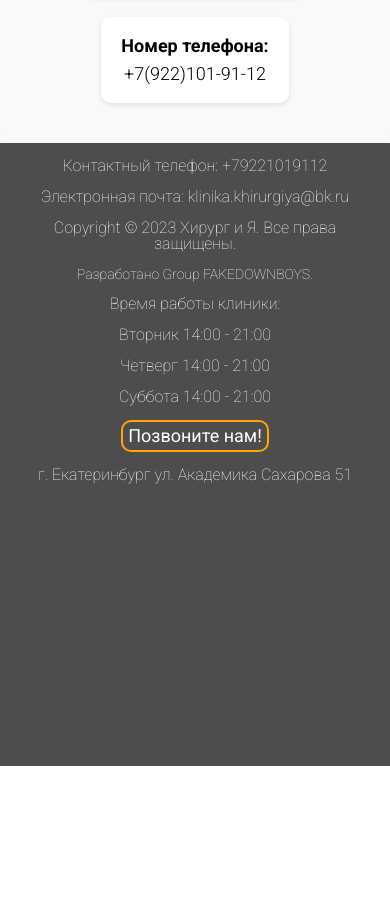
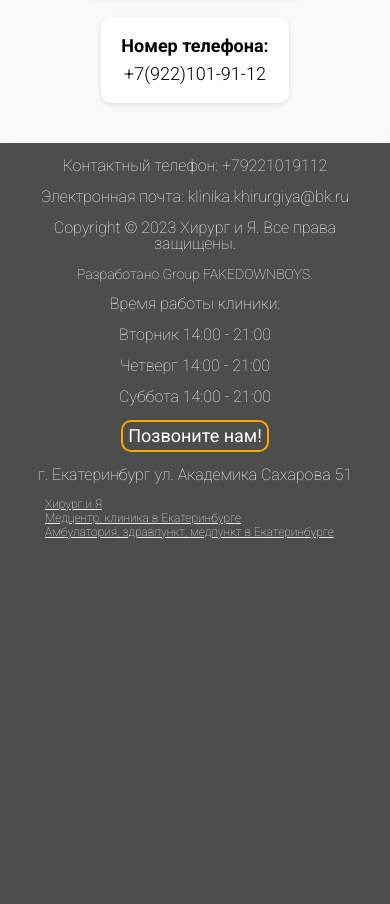
Before and after one commit to iBenji/klinika-khirurgiya-html, a plain HTML site: page contacts.html in a window 390 px wide. Shown: the part 1331-2235 px from the top of the page. Before the commit the page ends 2097 px from the top, so only its background shows below. Drawn offline with nearby package versions, Linux system fonts and the light colour scheme.

Commit message:
Update 3.3
Minor update requests

```diff
--- a/contacts.html
+++ b/contacts.html
@@ -80,8 +80,19 @@
                         <span>г. Екатеринбург, ул. Академика Сахарова 51</span>
                     </div>
                     <div class="contacts-block__maps">
-                            <div class="contacts-block__map-yandex" style="position:relative;overflow:hidden;"><a href="https://yandex.ru/maps/org/khirurg_i_ya/54144790768/?utm_medium=mapframe&utm_source=maps" style="color:#eee;font-size:12px;position:absolute;top:0px;">Хирург и Я</a><a href="https://yandex.ru/maps/54/yekaterinburg/category/medical_center_clinic/184106108/?utm_medium=mapframe&utm_source=maps" style="color:#eee;font-size:12px;position:absolute;top:14px;">Медцентр, клиника в Екатеринбурге</a><a href="https://yandex.ru/maps/54/yekaterinburg/category/ambulatory_care_centre_first_aid_post/184105950/?utm_medium=mapframe&utm_source=maps" style="color:#eee;font-size:12px;position:absolute;top:28px;">Амбулатория, здравпункт, медпункт в Екатеринбурге</a><iframe src="https://yandex.ru/map-widget/v1/?ll=60.515697%2C56.784608&mode=poi&poi%5Bpoint%5D=60.515469%2C56.784685&poi%5Buri%5D=ymapsbm1%3A%2F%2Forg%3Foid%3D54144790768&z=19.7" width="560" height="400" frameborder="1" allowfullscreen="true" style="position:relative;"></iframe></div>
-                        </div>
+                        <div class="contacts-block__map-yandex" style="position:relative;overflow:hidden;"><a
+                                href="https://yandex.ru/maps/org/khirurg_i_ya/54144790768/?utm_medium=mapframe&utm_source=maps"
+                                style="color:#eee;font-size:12px;position:absolute;top:0px;">Хирург и Я</a><a
+                                href="https://yandex.ru/maps/54/yekaterinburg/category/medical_center_clinic/184106108/?utm_medium=mapframe&utm_source=maps"
+                                style="color:#eee;font-size:12px;position:absolute;top:14px;">Медцентр, клиника в
+                                Екатеринбурге</a><a
+                                href="https://yandex.ru/maps/54/yekaterinburg/category/ambulatory_care_centre_first_aid_post/184105950/?utm_medium=mapframe&utm_source=maps"
+                                style="color:#eee;font-size:12px;position:absolute;top:28px;">Амбулатория, здравпункт,
+                                медпункт в Екатеринбурге</a><iframe
+                                src="https://yandex.ru/map-widget/v1/?ll=60.515697%2C56.784608&mode=poi&poi%5Bpoint%5D=60.515469%2C56.784685&poi%5Buri%5D=ymapsbm1%3A%2F%2Forg%3Foid%3D54144790768&z=19.7"
+                                width="560" height="400" frameborder="1" allowfullscreen="true"
+                                style="position:relative;"></iframe></div>
+                    </div>
                     <div class="contacts-block__working-hours">
                         <span class="contacts-block__label">Время работы:</span>
                         <span>Вторник: 14:00 - 21:00</span>
@@ -118,9 +129,18 @@
                 </div>
                 <div class="footer-location__content">
                     <address class="footer-text">г. Екатеринбург ул. Академика Сахарова 51</address>
-                    <div style="position:relative;overflow:hidden;"><iframe frameborder="0" width="100%" height="250"
-                            src="https://yandex.ru/map-widget/v1/?ll=60.515697%2C56.784608&mode=poi&poi%5Bpoint%5D=60.515469%2C56.784685&poi%5Buri%5D=ymapsbm1%3A%2F%2Forg%3Foid%3D54144790768&z=19.7"></iframe>
-                    </div>
+                    <div style="position:relative;overflow:hidden;"><a
+                            href="https://yandex.ru/maps/org/khirurg_i_ya/54144790768/?utm_medium=mapframe&utm_source=maps"
+                            style="color:#eee;font-size:12px;position:absolute;top:0px;">Хирург и Я</a><a
+                            href="https://yandex.ru/maps/54/yekaterinburg/category/medical_center_clinic/184106108/?utm_medium=mapframe&utm_source=maps"
+                            style="color:#eee;font-size:12px;position:absolute;top:14px;">Медцентр, клиника в
+                            Екатеринбурге</a><a
+                            href="https://yandex.ru/maps/54/yekaterinburg/category/ambulatory_care_centre_first_aid_post/184105950/?utm_medium=mapframe&utm_source=maps"
+                            style="color:#eee;font-size:12px;position:absolute;top:28px;">Амбулатория, здравпункт,
+                            медпункт в Екатеринбурге</a><iframe
+                            src="https://yandex.ru/map-widget/v1/?ll=60.515521%2C56.784662&mode=poi&poi%5Bpoint%5D=60.515469%2C56.784685&poi%5Buri%5D=ymapsbm1%3A%2F%2Forg%3Foid%3D54144790768&z=21"
+                            width="100%" height="400" frameborder="1" allowfullscreen="true"
+                            style="position:relative;"></iframe></div>
                 </div>
             </div>
         </footer>
--- a/css/style.css
+++ b/css/style.css
@@ -189,7 +189,7 @@ body {
     position: fixed;
     text-transform: uppercase;
     right: 20px;
-    bottom: 20px;
+    bottom: 5px;
     padding: 10px 20px;
     font-size: 14px;
     background-color: #4242425e;
@@ -199,6 +199,7 @@ body {
     border-radius: 3px;
     cursor: pointer;
     transition: border .2s ease-in-out;
+    z-index: 99;
 }
 
 #scrollToTopBtn:focus {
@@ -228,6 +229,9 @@ body {
     .header-burger__menu {
         display: block;
     }
+    .footer-location__content {
+        padding-bottom: 30px;
+    }
 }
 
 @media (max-width: 872px) {
@@ -254,6 +258,11 @@ body {
 
     .myLicense {
         width: 400px;
+    }
+    #scrollToTopBtn {
+        left: 0;
+        right: 0;
+        bottom: 0;
     }
 }
 
```
Also changed, not shown: index.html (+1 -3 lines), members.html (+1 -3 lines), news.html (+1 -3 lines), prices.html (+1 -3 lines).
